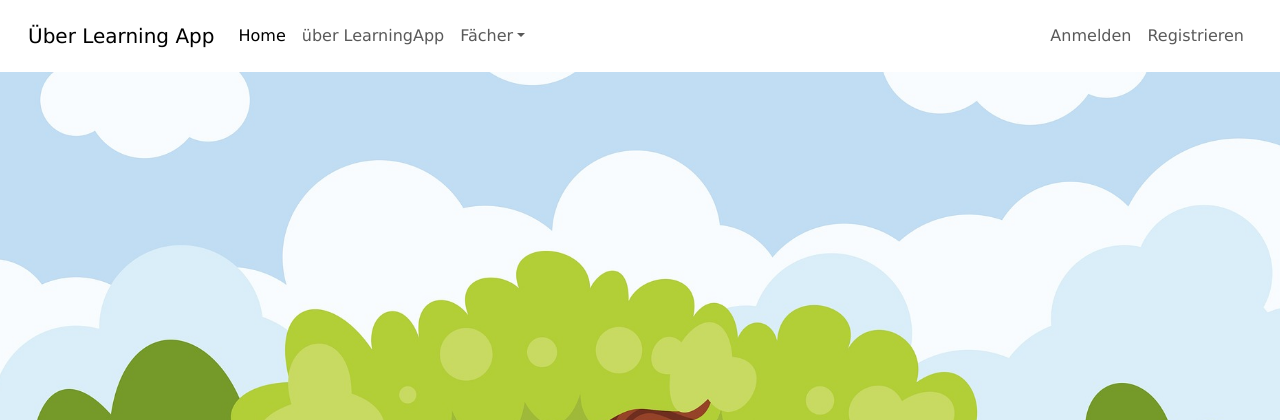
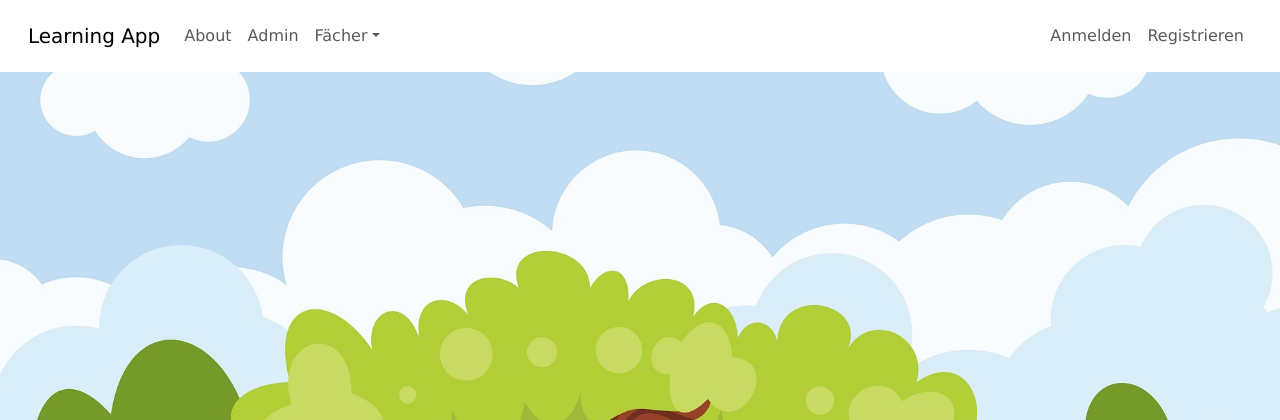
Before and after one commit to ShahiW/LearningApp, a Django app: page / in a window 1280 px wide. Shown: the top 420 px of the page. Run offline with Django 5.2, Linux system fonts and the light colour scheme; data that the repository does not hold is empty; parts of the project's set-up code (start-up, migrations or seed data) failed here and were passed over.

Commit message:
add admin button in menu

```diff
--- a/LearningApp/quiz/templates/quiz/menu.html
+++ b/LearningApp/quiz/templates/quiz/menu.html
@@ -3,7 +3,7 @@
 
 
 
-    <a class="navbar-brand" href="{% url 'about' %}">Über Learning App</a>
+    <a class="navbar-brand" href="{% url 'home' %}">Learning App</a>
     <button class="navbar-toggler"
         type="button" data-bs-toggle="collapse"
         data-bs-target="#navbarNavDropdown"
@@ -16,11 +16,11 @@
     <ul class="navbar-nav">
 
         <li class="nav-item">
-        <a class="nav-link active" aria-current="page" href="{% url 'home' %}">Home</a>
+        <a class="nav-link" href="{% url 'about' %}">About</a>
         </li>
 
         <li class="nav-item">
-        <a class="nav-link" href="{% url 'about' %}">über LearningApp</a>
+        <a class="nav-link" href="{% url 'admin:index' %}">Admin</a>
         </li>
 
         <li class="nav-item dropdown">
```
